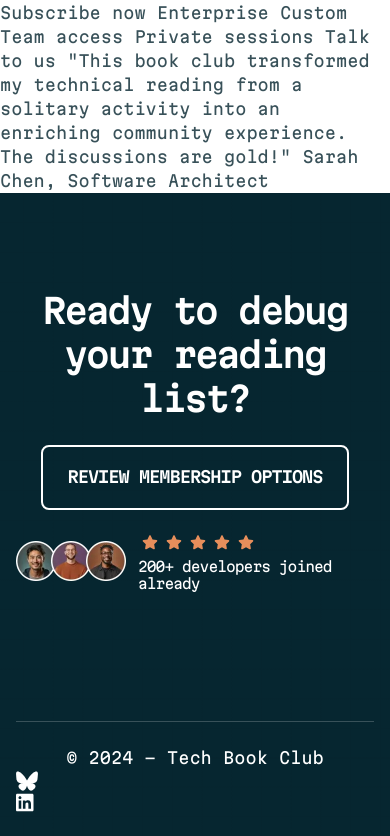
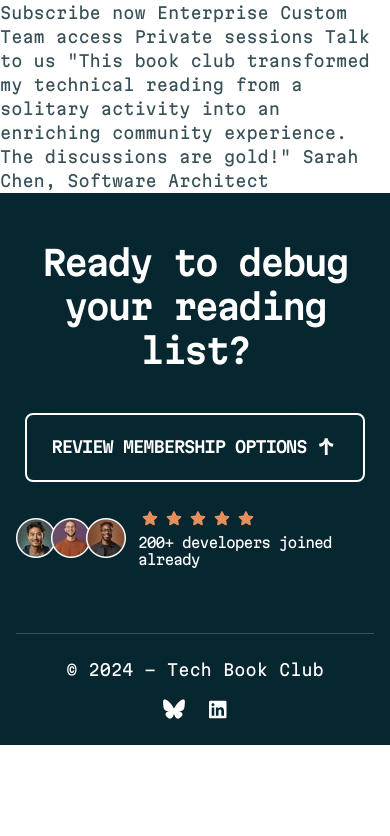
Before and after one commit to Michael-Andreas/tech-book-landing-page, a plain HTML site: page index.html in a window 390 px wide. Shown: the part 3023-3859 px from the top of the page. After the commit the page ends 3768 px from the top, so only its background shows below. Drawn offline with Linux system fonts and the light colour scheme; a web font is replaced by a local one.

Commit message:
finished footer mobile styles

```diff
--- a/index.html
+++ b/index.html
@@ -81,8 +81,12 @@
     </main>
     <footer>
       <div class="footer-content">
-        <h2>Ready to debug your reading list?</h2>
-        <button>Review membership options</button>
+        <h3>Ready to debug your reading list?</h3>
+        <button>
+          Review membership options<img
+            src="./assets/images/icon-arrow-up.svg"
+            alt="arrow up" />
+        </button>
         <div class="rating-container">
           <img src="./assets/images/image-avatars.webp" alt="group of people" />
           <div class="star-container">
@@ -99,7 +103,7 @@
       </div>
       <div class="footer-links">
         <p>© 2024 - Tech Book Club</p>
-        <div>
+        <div class="social-links">
           <a href="#"
             ><img
               src="./assets/images/logo-bluesky.svg"
--- a/styles.css
+++ b/styles.css
@@ -232,10 +232,14 @@ footer {
   background-image: url("./assets/images/pattern-light-bg.svg");
 }
 
-footer h2 {
+h3 {
+  font-size: 2.125rem;
+  line-height: 1.3;
+  letter-spacing: -2px;
+  font-weight: 600;
   color: white;
   text-align: center;
-  padding: 48px 16px 24px;
+  padding-bottom: 2.5rem;
 }
 
 .footer-content {
@@ -249,11 +253,25 @@ footer h2 {
   margin-inline: auto;
 }
 
+footer .rating-container {
+  padding: 24px 0 0 0;
+  margin-block: 0;
+  justify-content: center;
+}
+
 .footer-links {
   padding: 24px 0px;
   text-align: center;
   border-top: 1px solid var(--neutral-700);
   margin-inline: 16px;
+}
+
+.social-links {
+  display: flex;
+  align-items: center;
+  justify-content: center;
+  gap: 24px;
+  margin-top: 16px;
 }
 
 @media (min-width: 768px) {
```
